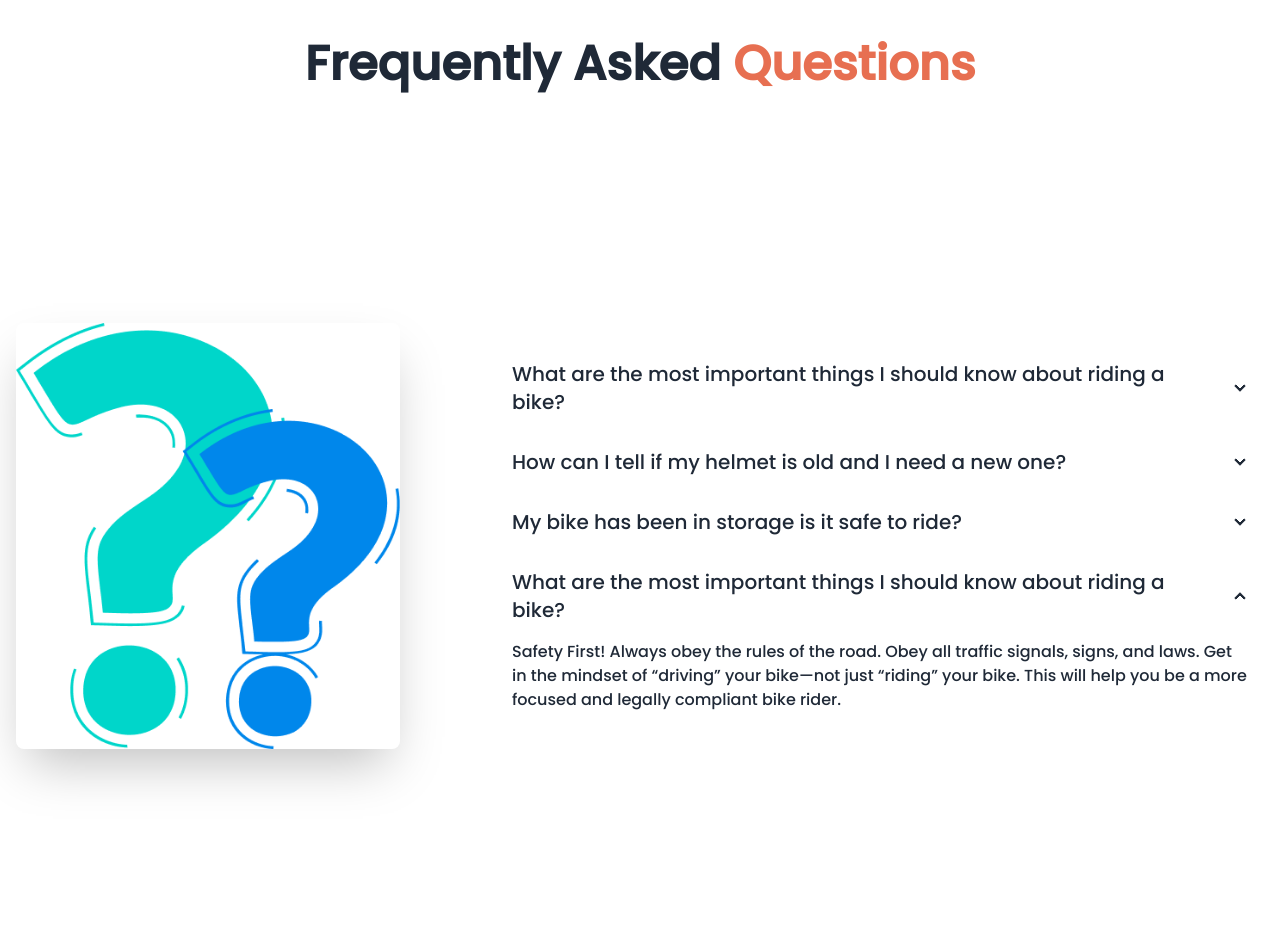
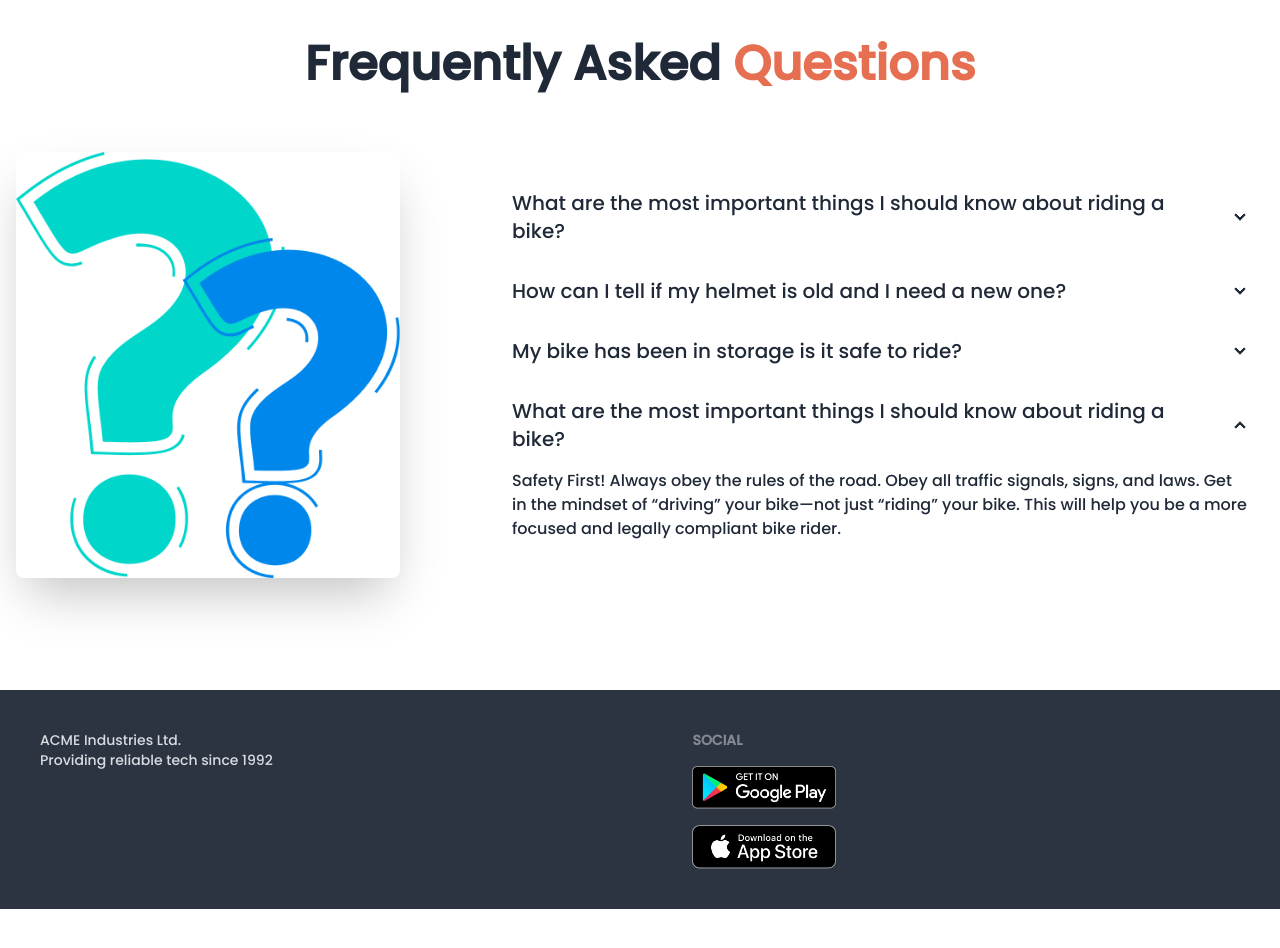
Before and after one commit to Arjumone/biker-zone-with-daisyUL, a plain HTML site: page index.html in a window 1280 px wide. Shown: the part 1460-2408 px from the top of the page. After the commit the page ends 2369 px from the top, so only its background shows below. Drawn offline with nearby package versions, Linux system fonts and the light colour scheme.

Commit message:
added footer section

```diff
--- a/index.html
+++ b/index.html
@@ -216,7 +216,7 @@
         <!-- FAQ -->
         <section class="my-24">
             <h3 class="text-2xl lg:text-5xl mb-12 font-semibold text-center">Frequently Asked <span class="text-bike-primary">Questions</span></h3>
-            <div class="hero min-h-screen">
+            <div class="hero">
                 <div class="hero-content flex-col lg:gap-24 lg:flex-row">
                   <img src="/images/faq.png" class="w-3/4 lg:max-w-sm rounded-lg shadow-2xl" />
                   <div>
@@ -264,6 +264,18 @@ know about riding a bike?
               </div>
         </section>
     </main>
+    <footer class="footer p-10 bg-neutral text-neutral-content">
+  <div>
+    <p>ACME Industries Ltd.<br/>Providing reliable tech since 1992</p>
+  </div>
+  <div>
+    <span class="footer-title">Social</span>
+    <div class="grid grid-cols-1 gap-4">
+      <a><img class="w-36" src="images/android.png" alt=""></a>
+      <a><img class="w-36" src="images/ios.png" alt=""></a>
+    </div>
+  </div>
+</footer>
 
 </body>
 </html>
```
